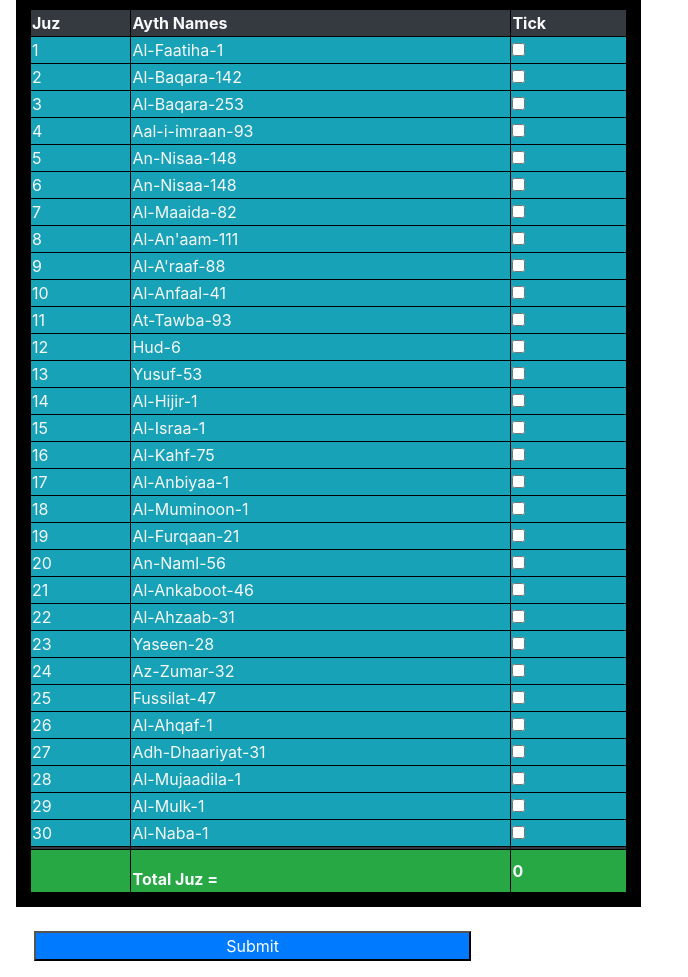
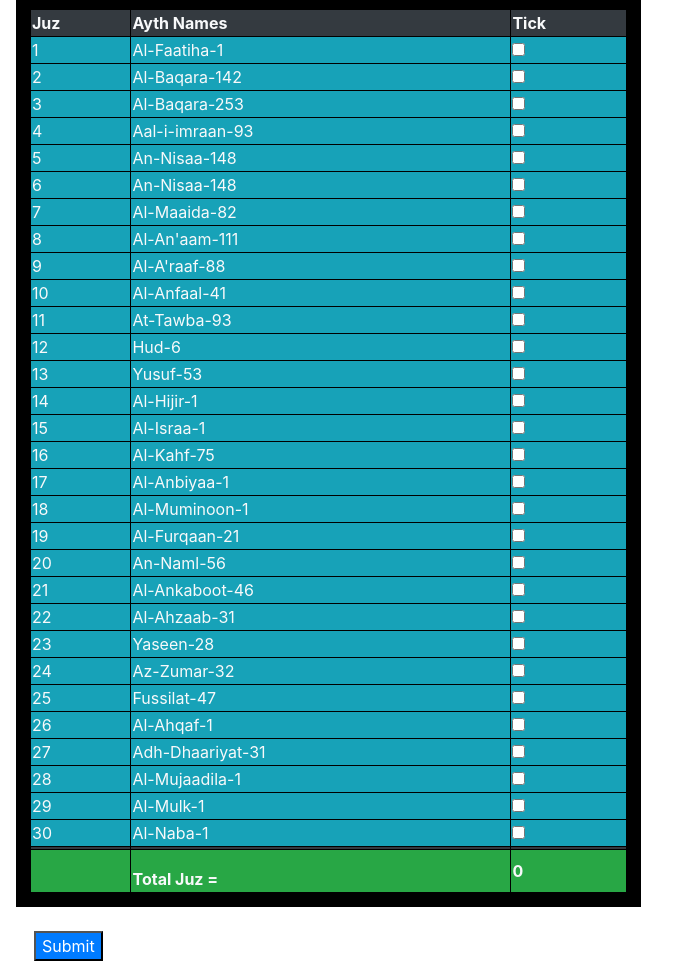
Before and after one commit to muahmmed6890/Dawthquran, a plain HTML site: page index.html in a window 1280 px wide. Shown: the part 177-1154 px from the top of the page, without its empty margins (0-688 px from the left). Drawn offline with nearby package versions, Linux system fonts and the light colour scheme.

Commit message:
Update index.html

```diff
--- a/index.html
+++ b/index.html
@@ -265,7 +265,8 @@ document.querySelectorAll("input[name=ayth]").forEach(i=>{
 
 
 <p >
-<input class="bg-primary text-white " type="submit" style="margin-left:18px; width:35%;" value="Submit">
+<input id="btn" class="bg-primary text-white " type="submit" style="margin-left:18px;
+
 </p>
 
   </div>
```
